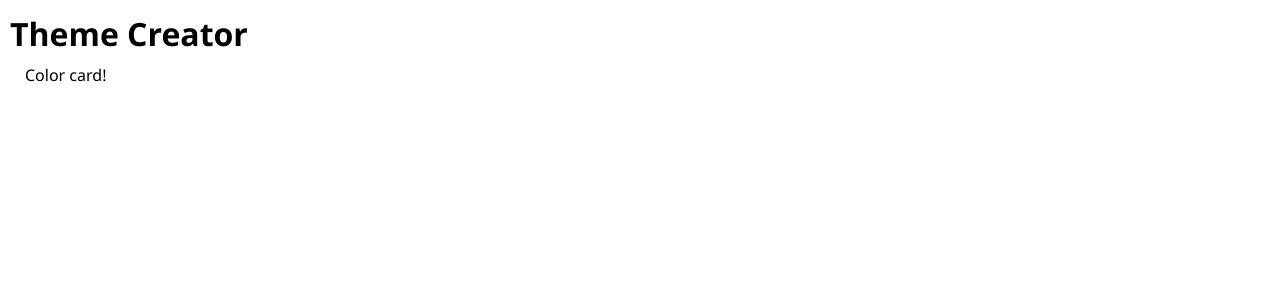
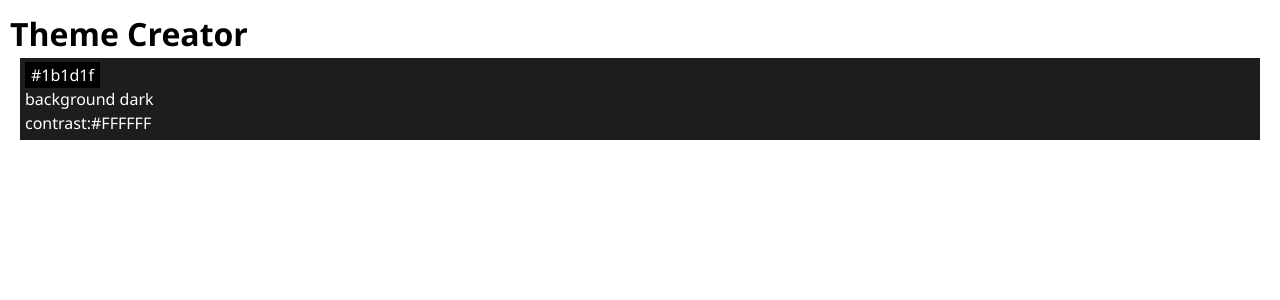
Before and after one commit to Austin7V/Recap-project-4, a React (Vite) app: page / in a window 1280 px wide. Shown: the top 300 px of the page. Built offline with nearby package versions, Linux system fonts and the light colour scheme.

Commit message:
feat: display single color card with props

```diff
--- a/src/App.jsx
+++ b/src/App.jsx
@@ -6,7 +6,8 @@ function App() {
   return (
     <>
       <h1>Theme Creator</h1>
-      <Color />
+      {/* Color-Komponent gebe ich genau Ein Farbobjekt als Prop mit. */}
+      <Color color={initialColors[7]} />
     </>
   );
 }
--- a/src/Components/Color/Color.jsx
+++ b/src/Components/Color/Color.jsx
@@ -2,8 +2,13 @@ import "./Color.css";
 
 export default function Color({ color }) {
   return (
-    <div className="color-card">
-      <p>Color card!</p>
+    <div
+      className="color-card"
+      style={{ backgroundColor: color.hex, color: color.contrastText }}
+    >
+      <p className="color-card-headline">{color.hex}</p>
+      <p>{color.role}</p>
+      <p>contrast:{color.contrastText}</p>
     </div>
   );
 }
```
